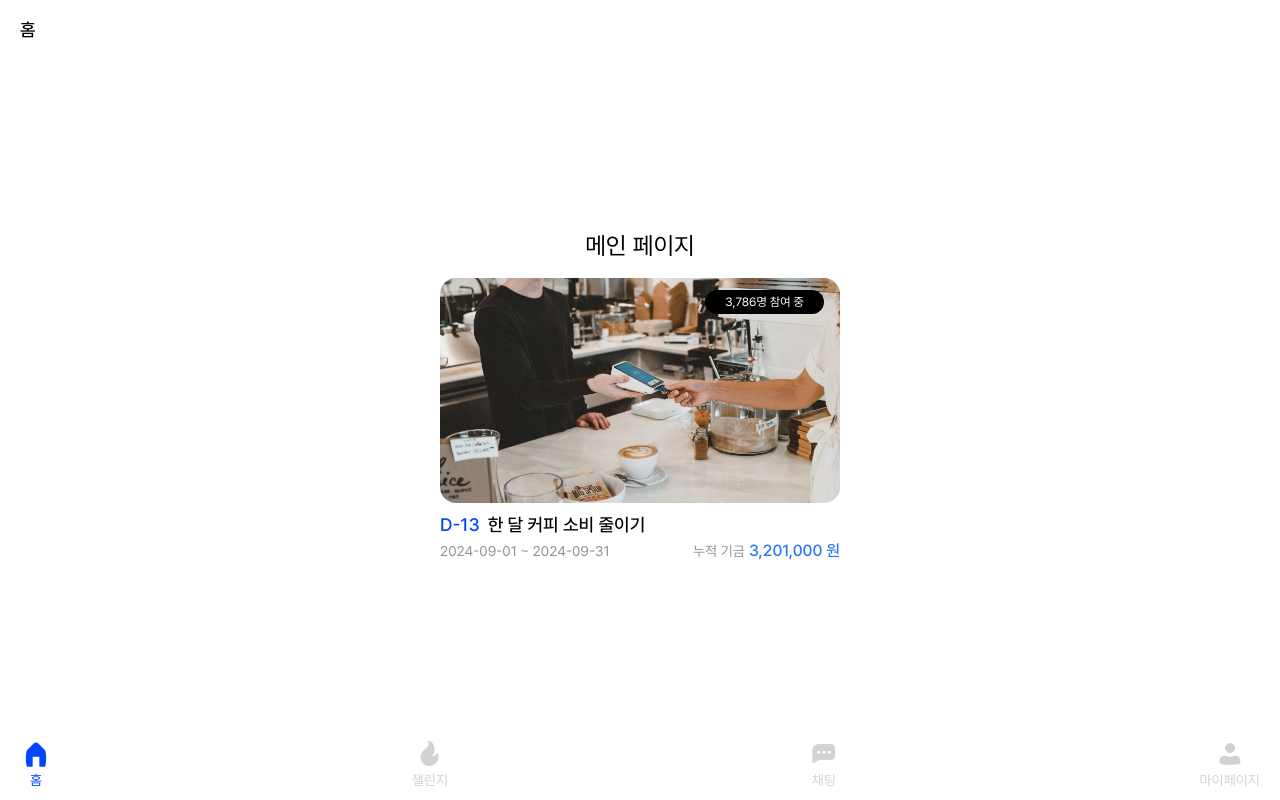
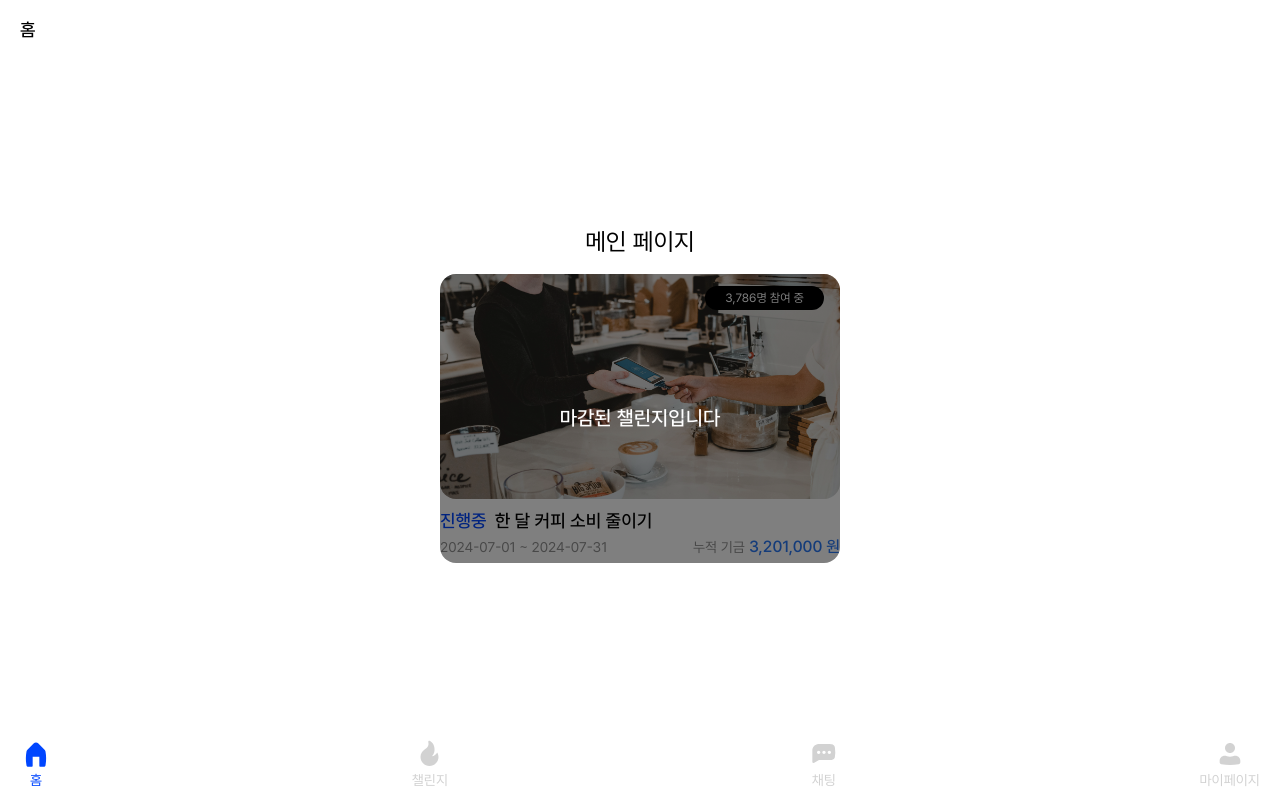
Before and after one commit to dongibuyeo/core-frontend, a Next.js app: page /home in a window 1280 px wide. Built offline with nearby package versions, Linux system fonts and the light colour scheme.

Commit message:
fix: 마감된 챌린지일 경우 추가

```diff
--- a/src/app/home/page.tsx
+++ b/src/app/home/page.tsx
@@ -8,8 +8,8 @@ export default function Home() {
         <ChallengeCard
           id={1}
           title="한 달 커피 소비 줄이기"
-          startDate="2024-09-01"
-          endDate="2024-09-31"
+          startDate="2024-07-01"
+          endDate="2024-07-31"
           participants={3786}
           fund={3201000}
           imageUrl="/image/coffee.jpg"
--- a/src/components/ChellengeCard.tsx
+++ b/src/components/ChellengeCard.tsx
@@ -28,8 +28,12 @@ export default function ChallengeCard({
 
   const dateRange = `${startDate} ~ ${endDate}`
 
+  const isChallengeEnded = new Date(endDate) < new Date()
+
   const handleClick = () => {
-    router.push(`/challenge/${id}`)
+    if (!isChallengeEnded) {
+      router.push(`/challenge/${id}`)
+    }
   }
 
   const handleKeyDown = (event: KeyboardEvent) => {
@@ -40,12 +44,19 @@ export default function ChallengeCard({
 
   return (
     <div
-      className="flex flex-col cursor-pointer relative"
+      className={`flex flex-col pb-2 cursor-pointer relative rounded-2xl ${isChallengeEnded ? 'pointer-events-none' : ''}`}
       onClick={handleClick}
       onKeyDown={handleKeyDown}
       role="button"
-      tabIndex={0}
+      tabIndex={isChallengeEnded ? -1 : 0}
     >
+      {isChallengeEnded && (
+        <div className="absolute inset-0 bg-black bg-opacity-50 flex items-center justify-center rounded-2xl z-10">
+          <span className="text-white text-xl font-medium">
+            마감된 챌린지입니다
+          </span>
+        </div>
+      )}
       <div className="relative w-full">
         <Image
           src={imageUrl}
```
